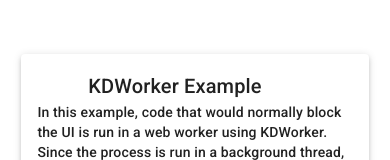
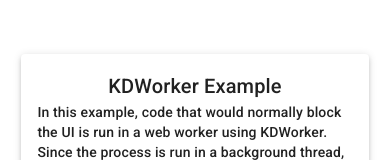
Before and after one commit to justkd/KDWorker, a React app: page / in a window 390 px wide. Shown: the part 450-610 px from the top of the page. Built offline with nearby package versions, Linux system fonts and the light colour scheme.

Commit message:
update responsive styling

```diff
--- a/src/client/App.tsx
+++ b/src/client/App.tsx
@@ -44,14 +44,14 @@
       display: 'flex',
     },
     appBar: {
-      [theme.breakpoints.up('sm')]: {
+      [theme.breakpoints.up('md')]: {
         width: `calc(100% - ${drawerWidth}px)`,
         marginLeft: drawerWidth,
       },
     },
     menuButton: {
       backgroundColor: 'white',
-      [theme.breakpoints.up('sm')]: {
+      [theme.breakpoints.up('md')]: {
         display: 'none',
       },
     },
@@ -93,7 +93,7 @@
       width: '90%',
       maxWidth: 800,
       minWidth: 320,
-      [theme.breakpoints.down('xs')]: {
+      [theme.breakpoints.down('sm')]: {
         maxWidth: 500,
       },
     },
@@ -101,7 +101,7 @@
       marginBottom: theme.spacing(5),
     },
     drawer: {
-      [theme.breakpoints.up('sm')]: {
+      [theme.breakpoints.up('md')]: {
         width: drawerWidth,
         flexShrink: 0,
       },
@@ -238,7 +238,7 @@
     return (
       <nav className={classes.drawer} aria-label='mailbox folders'>
         {/* The implementation can be swapped with js to avoid SEO duplication of links. */}
-        <Hidden smUp implementation='css'>
+        <Hidden mdUp implementation='css'>
           <Drawer
             variant='temporary'
             anchor={theme.direction === 'rtl' ? 'right' : 'left'}
@@ -254,7 +254,7 @@
             {drawerContent()}
           </Drawer>
         </Hidden>
-        <Hidden xsDown implementation='css'>
+        <Hidden smDown implementation='css'>
           <Drawer
             classes={{
               paper: classes.drawerPaper,
--- a/src/client/KDWorkerExample.tsx
+++ b/src/client/KDWorkerExample.tsx
@@ -16,7 +16,7 @@
 import Typography from '@material-ui/core/Typography';
 
 import { animate } from './util/animate';
-import { KDWorker } from '../dist/KDWorker.bundle.js';
+import { KDWorker } from '../module/KDWorker';
 
 const TableCell = withStyles({
   root: {
--- a/src/client/_ExampleHoc.tsx
+++ b/src/client/_ExampleHoc.tsx
@@ -23,6 +23,7 @@
       fontSize: 20,
     },
     paper: {
+      width: '100%',
       display: 'flex',
       flexDirection: 'column',
       alignItems: 'center',
@@ -30,7 +31,7 @@
       marginTop: theme.spacing(5),
       marginBottom: theme.spacing(5),
       padding: theme.spacing(2),
-      [theme.breakpoints.down('sm')]: {
+      [theme.breakpoints.down('md')]: {
         margin: theme.spacing(2),
       },
     },
@@ -47,7 +48,7 @@
       alignItems: 'center',
       justifyContent: 'space-between',
       width: '100%',
-      [theme.breakpoints.down('xs')]: {
+      [theme.breakpoints.down('sm')]: {
         flexDirection: 'column',
         alignItems: 'center',
       },
@@ -62,13 +63,13 @@
     },
     title: {
       flexGrow: 1,
-      [theme.breakpoints.up('xs')]: {
+      [theme.breakpoints.up('sm')]: {
         marginRight: theme.spacing(5),
       },
     },
     description: {
       width: '65%',
-      [theme.breakpoints.down('xs')]: {
+      [theme.breakpoints.down('sm')]: {
         width: '100%',
       },
     },
@@ -80,14 +81,14 @@
       flexGrow: 0,
       marginTop: 10,
       marginBottom: 10,
-      [theme.breakpoints.down('xs')]: {
+      [theme.breakpoints.down('sm')]: {
         width: '100%',
       },
     },
     extraInputs: {
       flexGrow: 1,
       marginLeft: 50,
-      [theme.breakpoints.down('xs')]: {
+      [theme.breakpoints.down('sm')]: {
         flexGrow: 0,
         marginLeft: 0,
       },
@@ -137,7 +138,7 @@
 }): React.ReactElement => {
   const classes = useStyles();
   const theme = useTheme();
-  const mediaQueryXs = useMediaQuery(theme.breakpoints.down('xs'));
+  const mediaQuerySm = useMediaQuery(theme.breakpoints.down('sm'));
 
   const Header = React.useMemo(() => {
     return (
@@ -203,7 +204,7 @@
   return (
     <div id={id} className={classes.root}>
       <Paper className={classes.paper} elevation={3}>
-        {mediaQueryXs ? (
+        {mediaQuerySm ? (
           <div className={classes.header}>
             {Header}
             {Content}
```
